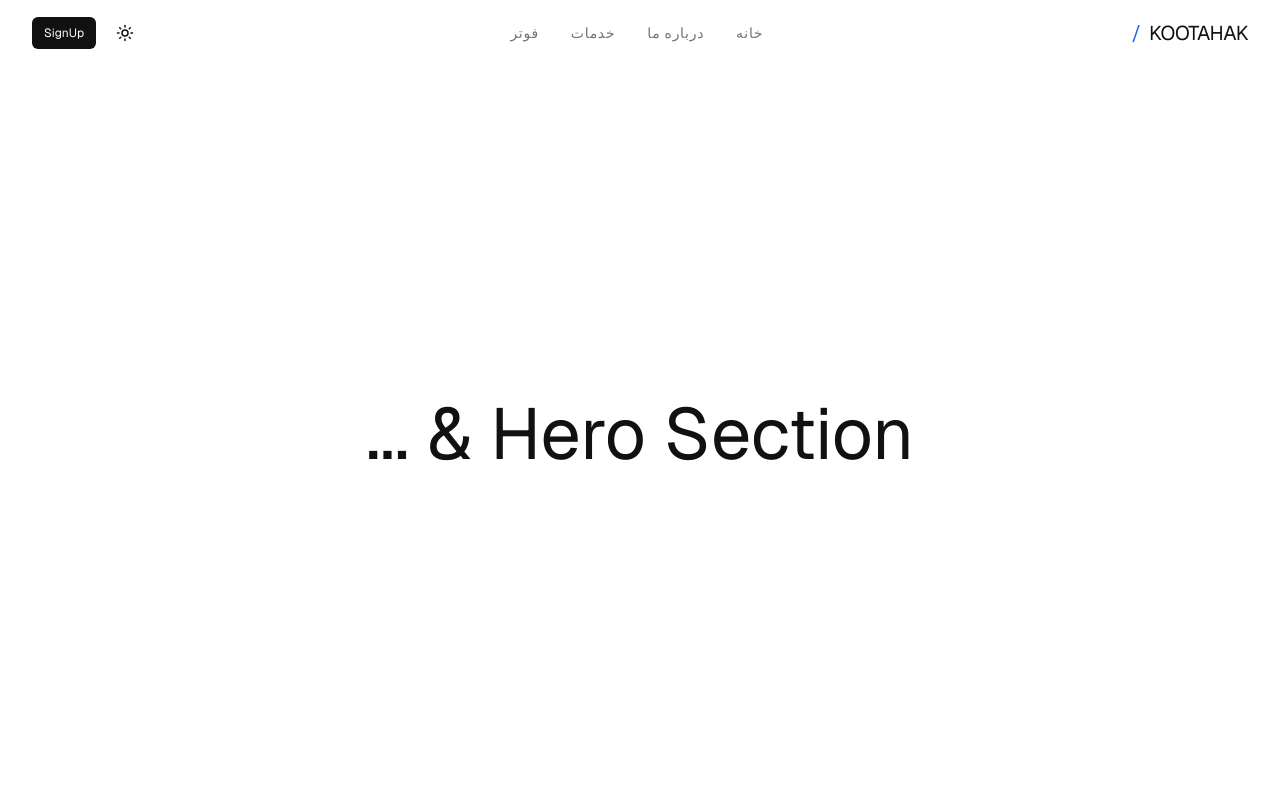
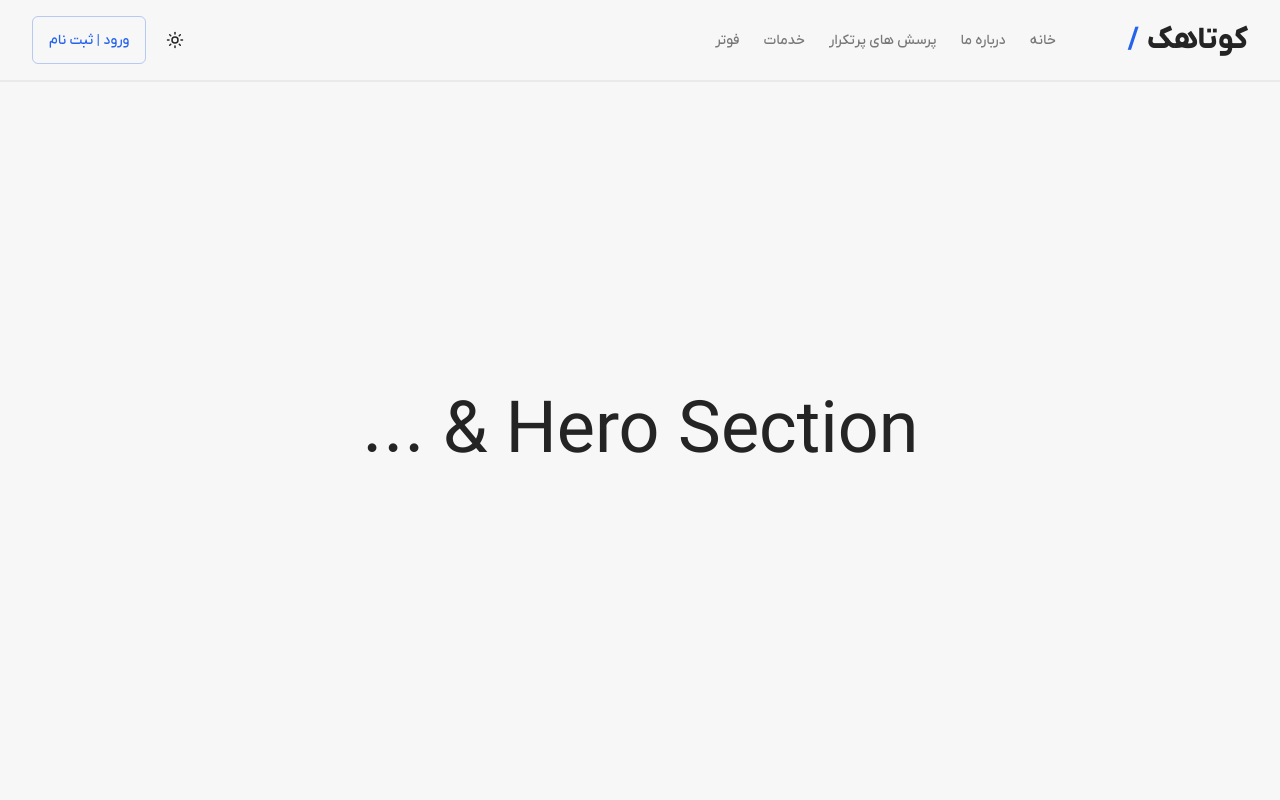
Before and after one commit to Mahdi-heydari/kootahak, a Next.js app in the folder frontend/: page / in a window 1280 px wide. Shown: the top 800 px of the page. Built offline with nearby package versions, Linux system fonts and the light colour scheme.

Commit message:
feat: redesign header with improved colors and Persian font Details:
- Replace Geist fonts with IRANYekanX (Persian font)
- Improve header colors and visual hierarchy
- Unify login/signup buttons into single "ورود | ثبت‌نام"

```diff
--- a/frontend/src/app/globals.css
+++ b/frontend/src/app/globals.css
@@ -57,8 +57,7 @@
   --color-error: var(--error);
   --color-info: var(--info);
 
-  --font-sans: var(--font-geist-sans);
-  --font-mono: var(--font-geist-mono);
+  --font-iranyekan: var(--font-iranyekan-x);
 
   --text-token-xs: var(--text-xs);
   --text-token-sm: var(--text-sm);
@@ -110,7 +109,7 @@
   }
 
   html {
-    font-family: var(--font-sans);
+    font-family: var(--font-iranyekan);
     scroll-behavior: smooth;
   }
 
--- a/frontend/src/app/layout.tsx
+++ b/frontend/src/app/layout.tsx
@@ -1,17 +1,15 @@
 import type { Metadata } from "next";
-import { Geist, Geist_Mono } from "next/font/google";
 import { ThemeProvider } from "next-themes";
+import localFont from "next/font/local";
 
 import "./globals.css";
 
-const geistSans = Geist({
-  variable: "--font-geist-sans",
-  subsets: ["latin"],
-});
-
-const geistMono = Geist_Mono({
-  variable: "--font-geist-mono",
-  subsets: ["latin"],
+const iranyekanX = localFont({
+  src: "../../public/fonts/IRANYekanXVFaNumVF.DBKnep-K.woff2",
+  variable: "--font-iranyekan-x",
+  display: "swap",
+  weight: "100 900",
+  style: "normal",
 });
 
 export const metadata: Metadata = {
@@ -31,7 +29,7 @@ export default function RootLayout({
     <html
       lang="fa"
       dir="rtl"
-      className={`${geistSans.variable} ${geistMono.variable}`}
+      className={`${iranyekanX.variable}`}
       suppressHydrationWarning
     >
       <body>
--- a/frontend/src/app/page.tsx
+++ b/frontend/src/app/page.tsx
@@ -4,7 +4,7 @@ export default function Home() {
   return (
     <>
       <Header />
-      <main className="h-200 bg-background-secondary text-7xl grid place-items-center">
+      <main className="h-200 bg-background text-7xl grid place-items-center">
         Main
       </main>
       <Footer />
--- a/frontend/src/components/sections/Header.tsx
+++ b/frontend/src/components/sections/Header.tsx
@@ -29,53 +29,44 @@ function Header(): React.JSX.Element {
     <header className="h-screen flex flex-col bg-background text-primary">
       {/* Desktop */}
       <nav
+        aria-hidden={isMenuOpen}
         className={[
-          "container left-0 right-0 px-4 mx-auto transition-all duration-token-normal ease-token-default text-primary",
-          "fixed flex justify-between z-50 items-center p-4",
+          "container left-0 right-0 px-4 mx-auto transition-all duration-token-normal ease-token-default",
+          "fixed flex justify-between z-50 items-center p-4 border-b-2",
           isScrolled
-            ? "bg-card/80 backdrop-blur-md border-border hover:border-border-hover shadow-token-md rounded-token-lg "
-            : "bg-transparent border-transparent",
+            ? "bg-background-secondary/50 md:mt-4 backdrop-blur-md shadow-token-md rounded-token-sm rounded-bl-none rounded-br-none"
+            : "bg-transparent",
           isMenuOpen ? "border-b-0" : "border-b",
         ].join(" ")}
       >
-        <div className="shrink-0">
-          <Link
-            href="/"
-            className="text-token-xl font-weight-token-bold tracking-token-tight"
-          >
-            KOOTAHAK
+        <div className="flex items-center gap-15">
+          <div className="shrink-0 text-token-3xl font-extrabold">
+            <Link href="/" className="">
+              کوتاهک
             </Link>
-          <span className="text-info font-weight-token-bold text-token-xl mr-2">
-            /
-          </span>
+            <span className="text-info mr-2">/</span>
           </div>
 
-        <ul className="hidden md:flex tracking-wider items-center gap-8 text-token-sm text-muted-foreground">
+          <ul className="hidden md:flex items-center  text-token-sm font-token-medium text-primary/60">
             {navLinks.map((link) => (
               <li key={link.href}>
                 <Link
                   href={link.href}
-                className="hover:text-primary transition-colors"
+                  className="hover:text-primary hover:bg-muted p-3 rounded-token-sm transition-colors"
                 >
                   {link.label}
                 </Link>
               </li>
             ))}
           </ul>
+        </div>
 
         <div className="hidden md:flex items-center gap-3">
           <ThemeToggle />
 
-          {/* just for testing */}
-          {isLogined ? (
-            <Button variant="secondary" size="sm" onClick={handleToggleLogin}>
-              LogIn
+          <Button variant="outline" size="md" onClick={handleToggleLogin}>
+            ورود  |  ثبت نام
           </Button>
-          ) : (
-            <Button variant="primary" size="sm" onClick={handleToggleLogin}>
-              SignUp
-            </Button>
-          )}
         </div>
 
         <button
@@ -91,9 +82,10 @@ function Header(): React.JSX.Element {
 
       {/* Mobile */}
       <div
+        aria-hidden={!isMenuOpen}
         className={[
           "md:hidden fixed left-0 right-0 z-40 container mx-auto px-4 transition-all duration-token-normal ease-token-default overflow-hidden",
-          isScrolled ? "top-24" : "top-17",
+          isScrolled ? "top-24" : "top-22",
           isMenuOpen
             ? "max-h-96 opacity-100"
             : "max-h-0 opacity-0 pointer-events-none",
@@ -117,21 +109,14 @@ function Header(): React.JSX.Element {
           <div className="flex items-center justify-between pt-2 border-t border-border">
             <ThemeToggle />
 
-            {/* just for testing */}
-            {isLogined ? (
-              <Button variant="secondary" size="md" onClick={handleToggleLogin}>
-                LogIn
+            <Button variant="outline" size="md" onClick={handleToggleLogin}>
+              ورود | ثبت نام
             </Button>
-            ) : (
-              <Button variant="primary" size="md" onClick={handleToggleLogin}>
-                SignUp
-              </Button>
-            )}
           </div>
         </div>
       </div>
 
-      <div className="grow mt-17 grid place-items-center text-primary text-token-7xl">
+      <div className="grow mt-17 text-center grid place-items-center text-primary text-token-7xl">
         Hero Section & ...
       </div>
     </header>
--- a/frontend/src/components/ui/Button.tsx
+++ b/frontend/src/components/ui/Button.tsx
@@ -27,24 +27,24 @@ const Button = forwardRef<HTMLButtonElement, ButtonProps>(
     ref,
   ) => {
     const baseStyles =
-      "inline-flex items-center justify-center font-weight-token-medium transition-all duration-token-normal ease-token-default rounded-token-sm focus-visible:outline-none focus-visible:ring-2 focus-visible:ring-offset-2 focus-visible:ring-offset-background disabled:opacity-50 disabled:pointer-events-none";
+      "inline-flex items-center justify-center font-token-medium transition-all duration-token-normal ease-token-default rounded-token-sm focus-visible:outline-none focus-visible:ring-2 focus-visible:ring-offset-2 focus-visible:ring-offset-background disabled:opacity-50 disabled:pointer-events-none";
 
     const variants: Record<ButtonVariant, string> = {
       primary:
         "bg-primary text-primary-foreground hover:opacity-90 focus-visible:ring-primary",
       secondary:
-        "bg-muted text-primary hover:bg-border-hover focus-visible:ring-border",
+        "bg-muted text-info hover:bg-border-hover focus-visible:ring-border",
       outline:
-        "border border-border bg-transparent text-primary hover:bg-muted focus-visible:ring-border",
+        "border border-info/30 bg-transparent text-info hover:bg-info/10 focus-visible:ring-border",
       ghost:
         "bg-transparent text-muted-foreground hover:bg-muted hover:text-primary focus-visible:ring-border",
       danger: "bg-error text-white hover:opacity-90 focus-visible:ring-error",
     };
 
     const sizes: Record<ButtonSize, string> = {
-      sm: "h-8 px-3 text-token-xs",
-      md: "h-10 px-4 text-token-sm",
-      lg: "h-12 px-6 text-token-base",
+      sm: "h-10 px-3 text-token-xs",
+      md: "h-12 px-4 text-token-sm",
+      lg: "h-14 px-5 text-token-base",
     };
 
     return (
--- a/frontend/src/contents/landing.ts
+++ b/frontend/src/contents/landing.ts
@@ -3,6 +3,7 @@ import { NavLink } from "@/types";
 export const navLinks: NavLink[] = [
     { label: "خانه", href: "/" },
     { label: "درباره ما", href: "#about" },
+    { label: "پرسش های پرتکرار", href: "#" },
     { label: "خدمات", href: "#services" },
     { label: "فوتر", href: "#footer" },
   ];
--- a/frontend/src/styles/tokens/colors.css
+++ b/frontend/src/styles/tokens/colors.css
@@ -1,5 +1,6 @@
 :root {
-  --background: #ffffff;
+  /* previos value : #ffffff */
+  --background: #F7F7F7;
   --background-secondary: #fafafa;
 
   --foreground: #111111;
@@ -7,13 +8,13 @@
   --card: #ffffff;
   --card-hover: #fafafa;
 
-  --muted: #f5f5f5;
+  --muted: #e2e0e0;
   --muted-foreground: #737373;
 
   --border: #eaeaea;
   --border-hover: #d4d4d4;
 
-  --primary: #111111;
+  --primary: #242424;
   --primary-foreground: #ffffff;
 
   /* Semantic colors */
@@ -29,15 +30,15 @@
        DARK THEME
        ========================= */
 
-  --background: #000000;
-  --background-secondary: #0a0a0a;
+  --background: #191919;
+  --background-secondary: #242424;
 
   --foreground: #ededed;
 
   --card: #111111;
   --card-hover: #181818;
 
-  --muted: #1f1f1f;
+  --muted: #363636;
   --muted-foreground: #a1a1a1;
 
   --border: #262626;
--- a/frontend/src/styles/tokens/typography.css
+++ b/frontend/src/styles/tokens/typography.css
@@ -1,6 +1,5 @@
 :root {
-  --font-sans: var(--font-geist-sans);
-  --font-mono: var(--font-geist-mono);
+  --font-iranyekan: var(--font-iranyekan-x);
 
   --text-xs: 0.75rem;
   --text-sm: 0.875rem;
```
Also changed, not shown: frontend/src/components/sections/Footer.tsx (+9 -6 lines), frontend/public/fonts/IRANYekanXVFaNumVF.DBKnep-K.woff2 (added). Lines whose indentation alone changed are shown as unchanged.
